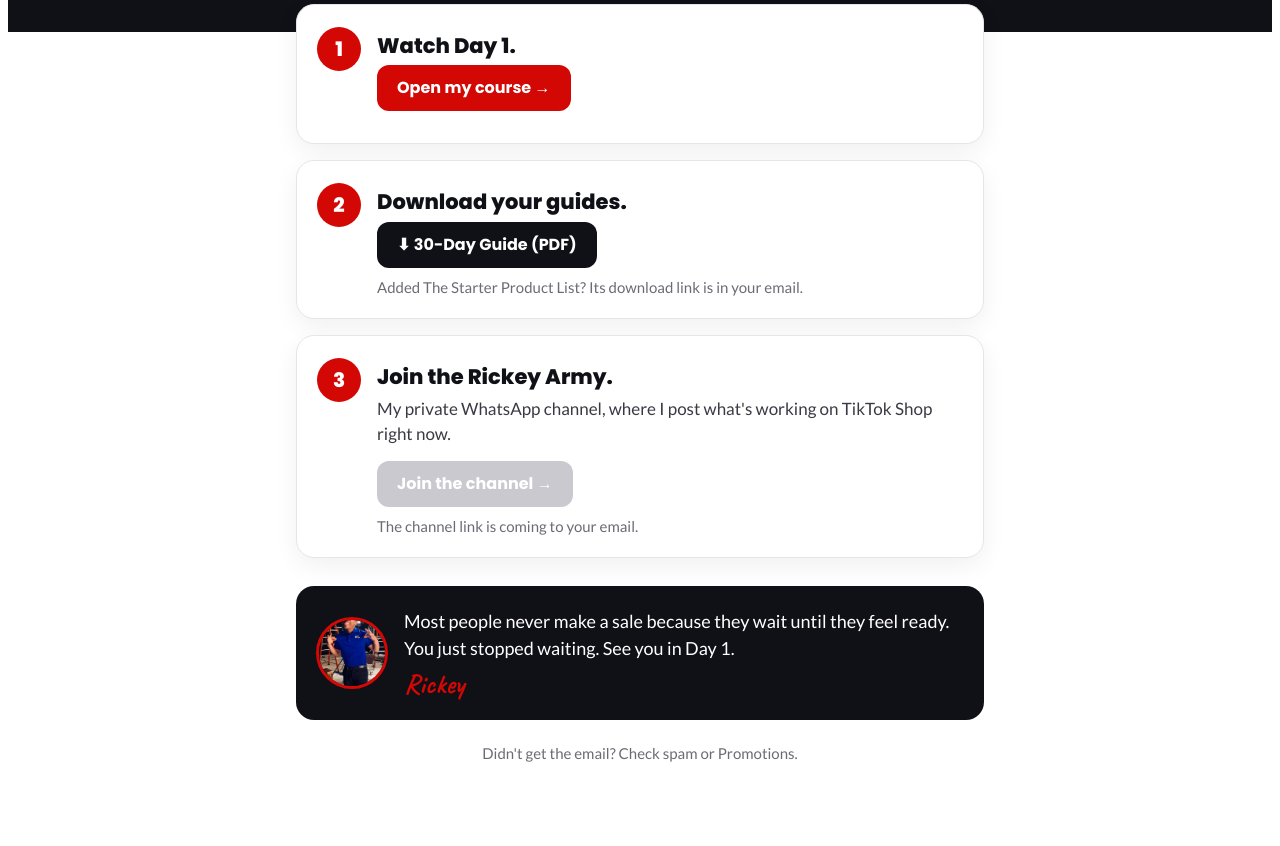
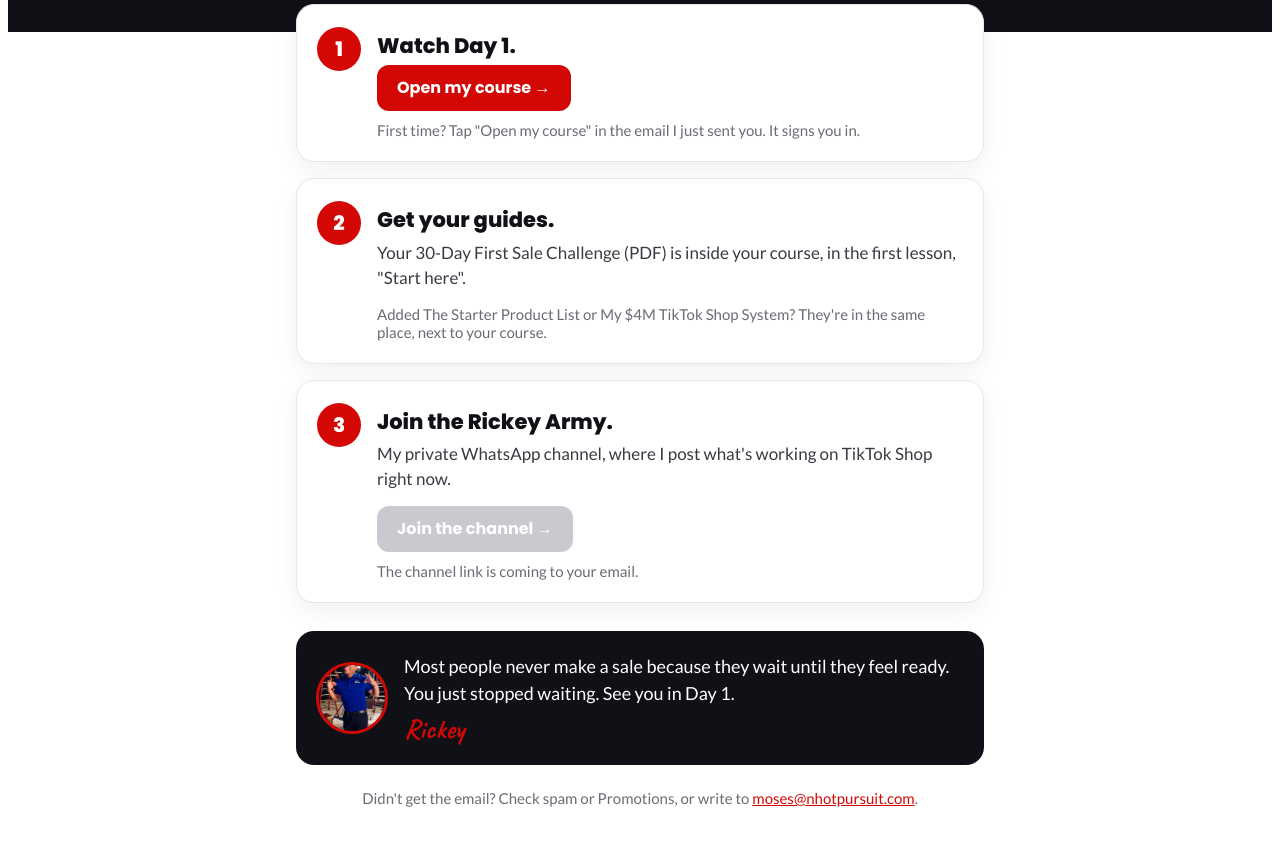
Before and after one commit to shuri-lab/rickey-tiktokshop-project, a plain HTML site: page offer-1-sales-page/ghl-thank-you.html in a window 1280 px wide. Shown: the part 320-1166 px from the top of the page. Drawn offline with Linux system fonts and the light colour scheme.

Commit message:
Thank-you page: guides live in the course, support email, no public PDF link
Co-Authored-By: Claude Opus 5.5 <noreply@anthropic.com>

```diff
--- a/offer-1-sales-page/ghl-thank-you.html
+++ b/offer-1-sales-page/ghl-thank-you.html
@@ -40,14 +40,12 @@ section:has(#gtty-root),[class*="section-"]:has(#gtty-root),.c-row:has(#gtty-roo
     <div class="step"><div class="n">1</div><div>
       <h2>Watch Day 1.</h2>
       <div class="btns"><a class="btn" id="gty-course" href="#">Open my course →</a></div>
-      <div class="note" id="gty-course-note"></div>
+      <div class="note" id="gty-course-note">First time? Tap "Open my course" in the email I just sent you. It signs you in.</div>
     </div></div>
     <div class="step"><div class="n">2</div><div>
-      <h2>Download your guides.</h2>
-      <div class="btns">
-        <a class="btn dark" href="https://shuri-lab.github.io/rickey-tiktokshop-project/downloads/30-day-first-sale-challenge.pdf" target="_blank" rel="noopener">⬇ 30-Day Guide (PDF)</a>
-      </div>
-      <div class="note">Added The Starter Product List? Its download link is in your email.</div>
+      <h2>Get your guides.</h2>
+      <p>Your 30-Day First Sale Challenge (PDF) is inside your course, in the first lesson, "Start here".</p>
+      <div class="note">Added The Starter Product List or My $4M TikTok Shop System? They're in the same place, next to your course.</div>
     </div></div>
     <div class="step"><div class="n">3</div><div>
       <h2>Join the Rickey Army.</h2>
@@ -64,10 +62,10 @@ section:has(#gtty-root),[class*="section-"]:has(#gtty-root),.c-row:has(#gtty-roo
 </div>
 <script>
 (function(){
-  var GT_LINKS={course:'https://54ejrjbw49ecsisozh44.app.clientclub.net/',whatsapp:'',support:''};
+  var GT_LINKS={course:'https://54ejrjbw49ecsisozh44.app.clientclub.net/',whatsapp:'',support:'moses@nhotpursuit.com'};
   document.title="You're in | TikTok Shop Headstart";
   var c=document.getElementById('gty-course'),w=document.getElementById('gty-wa'),h=document.getElementById('gty-help');
-  if(GT_LINKS.course){c.href=GT_LINKS.course;}else{c.className+=' off';document.getElementById('gty-course-note').textContent='Your course login is on its way to your email.';}
+  if(GT_LINKS.course){c.href=GT_LINKS.course;}else{c.className+=' off';}
   if(GT_LINKS.whatsapp){w.href=GT_LINKS.whatsapp;}else{w.className+=' off';document.getElementById('gty-wa-note').textContent='The channel link is coming to your email.';}
   if(GT_LINKS.support){h.innerHTML="Didn't get the email? Check spam or Promotions, or write to <a href=\"mailto:"+GT_LINKS.support+"\">"+GT_LINKS.support+"</a>.";}
 })();
```
